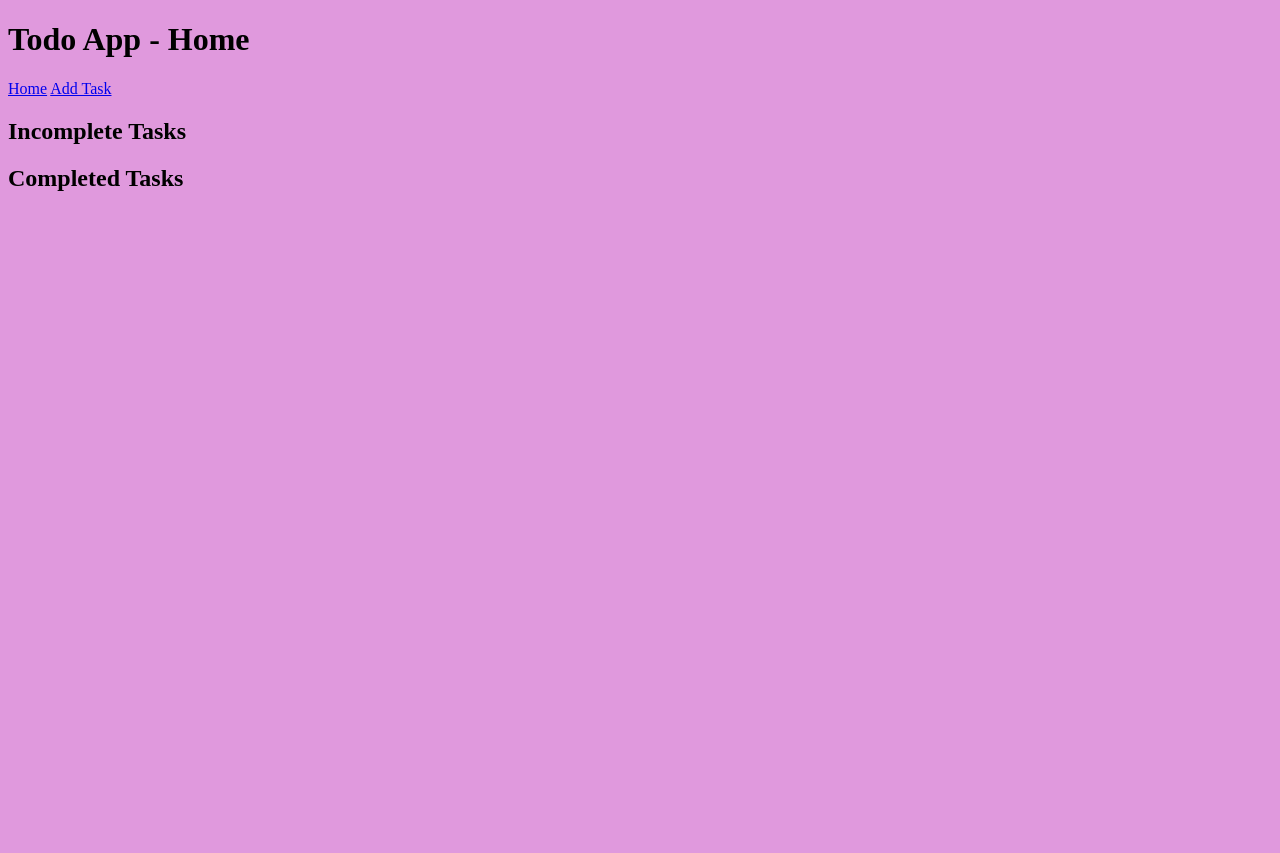
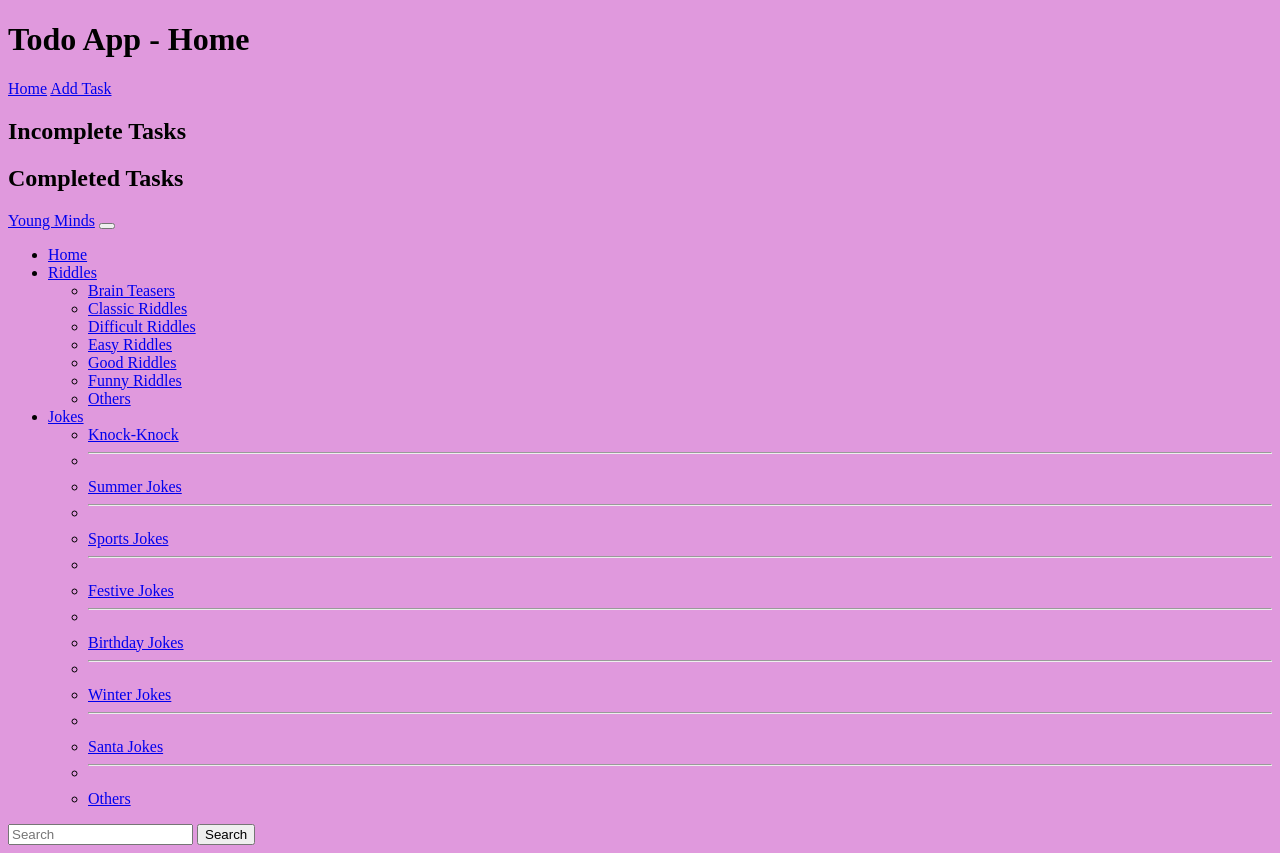
Before and after one commit to ThakkarPurvi/final_project_funny_minds, a Flask app: page / in a window 1280 px wide. Before the commit the page ends 191 px from the top, so only its background shows below. Run offline with Flask 2, Linux system fonts and the light colour scheme; data that the repository does not hold is empty.

Commit message:
updated layout

```diff
--- a/frontend/application/templates/layout.html
+++ b/frontend/application/templates/layout.html
@@ -13,3 +13,56 @@
         {% endblock body %}
     </body>
 </html>
+<nav class="navbar navbar-expand-lg navbar-light bg-light">
+    <div class="container-fluid">
+      <a class="Navbar" href="#">Young Minds</a>
+      <button class="navbar-toggler" type="button" data-bs-toggle="collapse" data-bs-target="#navbarSupportedContent" aria-controls="navbarSupportedContent" aria-expanded="false" aria-label="Toggle navigation">
+        <span class="navbar-toggler-icon"></span>
+      </button>
+      <div class="collapse navbar-collapse" id="navbarSupportedContent">
+        <ul class="navbar-nav me-auto mb-2 mb-lg-0">
+          <li class="nav-item">
+            <a class="nav-link active" aria-current="page" href="#">Home</a>
+          </li>
+          <li class="nav-item">
+            <a class="nav-link" href="#">Riddles</a>
+                  <ul class="dropdown-menu" aria-labelledby="navbarDropdown">
+                  <li><a class="dropdown-item" href="#">Brain Teasers</a></li>
+                  <li><a class="dropdown-item" href="#">Classic Riddles</a></li>
+                  <li><a class="dropdown-item" href="#">Difficult Riddles</a></li>
+                  <li><a class="dropdown-item" href="#">Easy Riddles</a></li>
+                  <li><a class="dropdown-item" href="#">Good Riddles</a></li>
+                  <li><a class="dropdown-item" href="#">Funny Riddles</a></li>
+                  <li><a class="dropdown-item" href="#">Others</a></li>
+                  </ul>
+          </li>
+          <li class="nav-item dropdown">
+            <a class="nav-link dropdown-toggle" href="#" id="navbarDropdown" role="button" data-bs-toggle="dropdown" aria-expanded="false">
+              Jokes
+            </a>
+            <ul class="dropdown-menu" aria-labelledby="navbarDropdown">
+                <li><a class="dropdown-item" href="#">Knock-Knock</a></li>
+              <li><hr class="dropdown-divider"></li>
+              <li><a class="dropdown-item" href="#">Summer Jokes</a></li>
+              <li><hr class="dropdown-divider"></li>
+              <li><a class="dropdown-item" href="#">Sports Jokes</a></li>
+              <li><hr class="dropdown-divider"></li>
+              <li><a class="dropdown-item" href="#">Festive Jokes</a></li>
+              <li><hr class="dropdown-divider"></li>
+              <li><a class="dropdown-item" href="#">Birthday Jokes</a></li>
+              <li><hr class="dropdown-divider"></li>
+              <li><a class="dropdown-item" href="#">Winter Jokes</a></li>
+              <li><hr class="dropdown-divider"></li>
+              <li><a class="dropdown-item" href="#">Santa Jokes</a></li>
+              <li><hr class="dropdown-divider"></li>
+              <li><a class="dropdown-item" href="#">Others</a></li>
+            </ul>
+          </li>
+        </ul>
+        <form class="d-flex">
+          <input class="form-control me-2" type="search" placeholder="Search" aria-label="Search">
+          <button class="btn btn-outline-success" type="submit">Search</button>
+        </form>
+      </div>
+    </div>
+  </nav>
```
